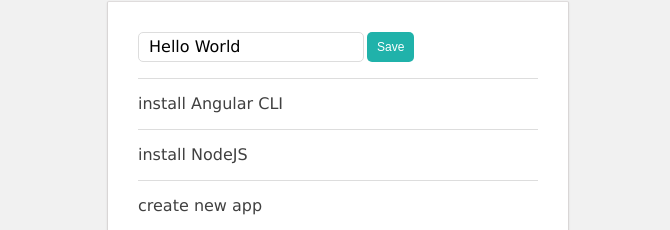
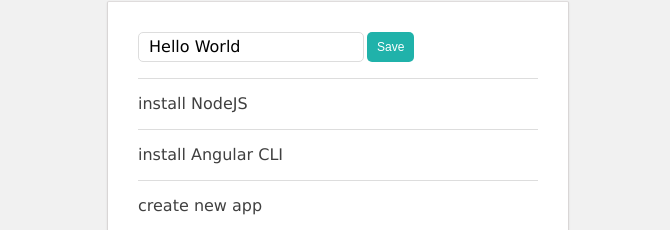
Before and after one commit to zarkle/ang_todo, an Angular app: page / in a window 1280 px wide. Shown: the part 116-346 px from the top of the page, without its empty margins (302-972 px from the left). Built offline with nearby package versions, Linux system fonts and the light colour scheme.

Commit message:
create a service

```diff
--- a/src/app/app.module.ts
+++ b/src/app/app.module.ts
@@ -6,6 +6,8 @@ import { AppComponent } from './app.component';
 import { InputButtonUnitComponent } from './input-button-unit/input-button-unit.component';
 import { TodoItemComponent } from './todo-item/todo-item.component';
 import { ListManagerComponent } from './list-manager/list-manager.component';
+
+import { TodoListService } from './services/todo-list.service';
 
 @NgModule({
   declarations: [
--- a/src/app/list-manager/list-manager.component.ts
+++ b/src/app/list-manager/list-manager.component.ts
@@ -1,5 +1,6 @@
 import { Component, OnInit } from '@angular/core';
 import { TodoItem } from '../interfaces/todo-item';
+import { TodoListService } from '../services/todo-list.service';
 
 @Component({
   selector: 'app-list-manager',
@@ -7,18 +8,12 @@ import { TodoItem } from '../interfaces/todo-item';
   styleUrls: ['./list-manager.component.css']
 })
 export class ListManagerComponent implements OnInit {
-  todoList: TodoItem[] = [
-    {title: 'install Angular CLI'},
-    {title: 'install NodeJS'},
-    {title: 'create new app'},
-    {title: 'serve app'},
-    {title: 'develop app'},
-    {title: 'deploy app'},
-  ];
+  todoList: TodoItem[];
 
-  constructor() { }
+  constructor(private todoListService:TodoListService) { }
 
   ngOnInit() {
+    this.todoList = this.todoListService.getTodoList();
   }
 
   addItem(title: string) {
--- /dev/null
+++ b/src/app/services/todo-list.service.ts
@@ -0,0 +1,22 @@
+import { Injectable } from '@angular/core';
+import { TodoItem } from '../interfaces/todo-item';
+
+@Injectable({
+  providedIn: 'root'
+})
+export class TodoListService {
+
+  private todoList: TodoItem[] = [  {title: 'install NodeJS'},
+  {title: 'install Angular CLI'},
+  {title: 'create new app'},
+  {title: 'serve app'},
+  {title: 'develop app'},
+  {title: 'deploy app'},
+  ];
+
+  constructor() { }
+
+  getTodoList() {
+    return this.todoList;
+  }
+}
```
Also changed, not shown: 1 other file (tests, documents, lock files or other folders).
